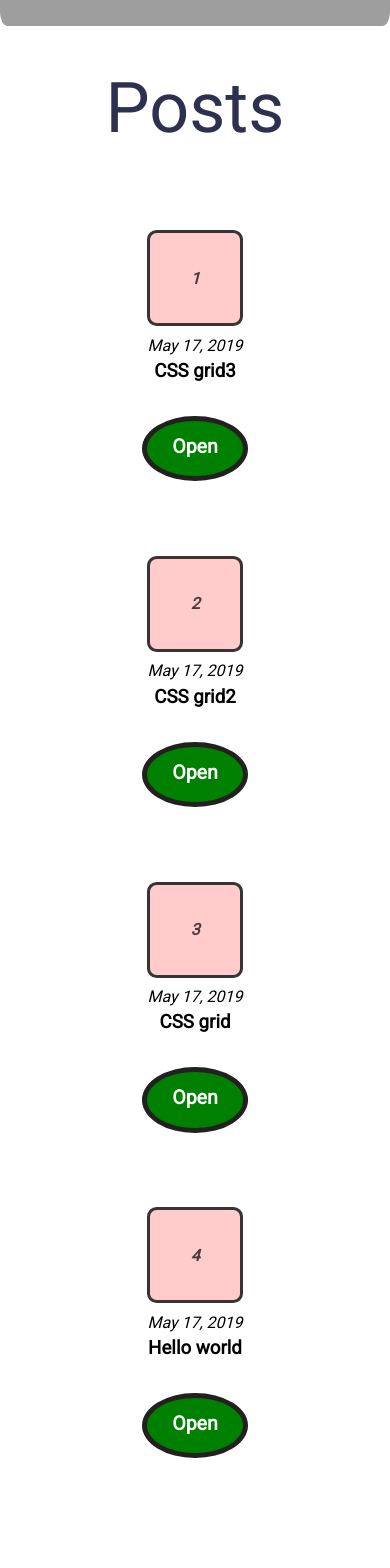
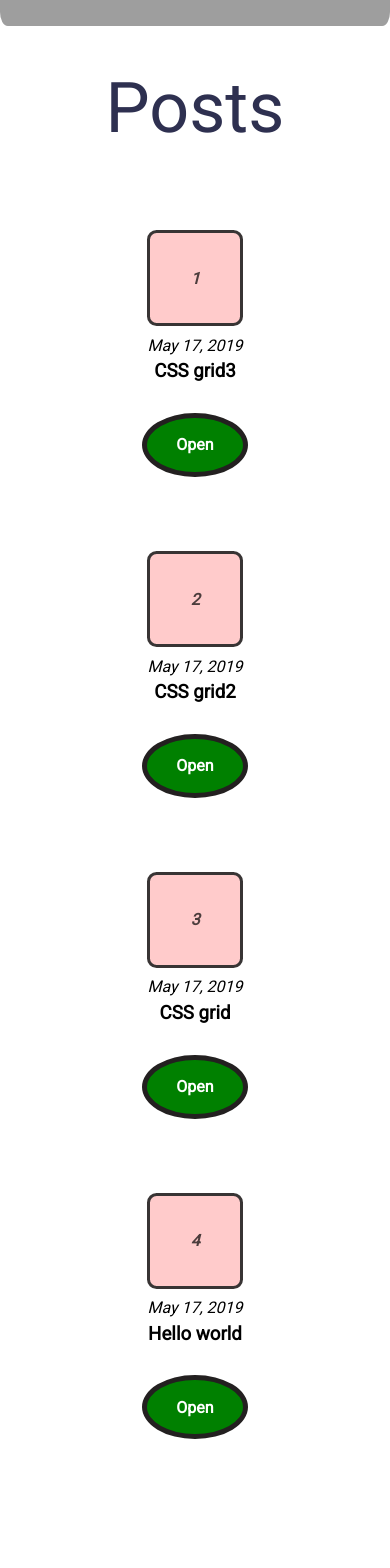
Before and after one commit to rasolo/rasolo.github.io, a Jekyll site: the page built from index.html, in a window 390 px wide. Shown: the part 674-2242 px from the top of the page. Built offline with Jekyll 4.4.1, drawn with Linux system fonts in a browser that asks for light colours; grey boxes are pictures that could not be loaded.

Commit message:
Remove unnecessary font size causing problems

```diff
--- a/assets/css/main.scss
+++ b/assets/css/main.scss
@@ -85,9 +85,7 @@ body {
 
             text-decoration: none;
 
-            font-size: 30px;
             z-index: 1;
-            font-size: 1.2vw;
             font-weight: bold;
         }
 
@@ -153,18 +151,13 @@ body {
     .spacer {
         height: 65vw;
     }
-    .posts .section .post-link {
 
-        font-size: 5vw;
-    }
     .hero_background-container{
 
         .hero-header {
             margin-top: 75%;
 
         }
-
-
 
         img {
             height: 700px;
```
